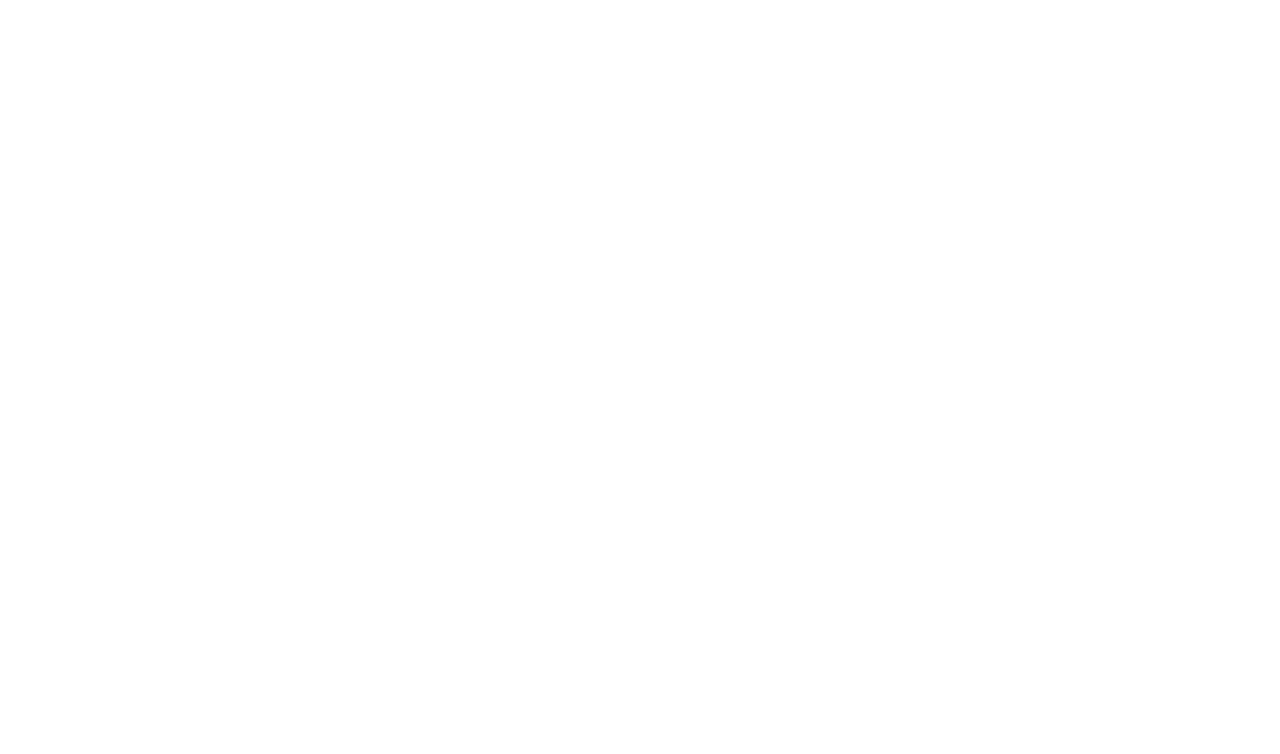
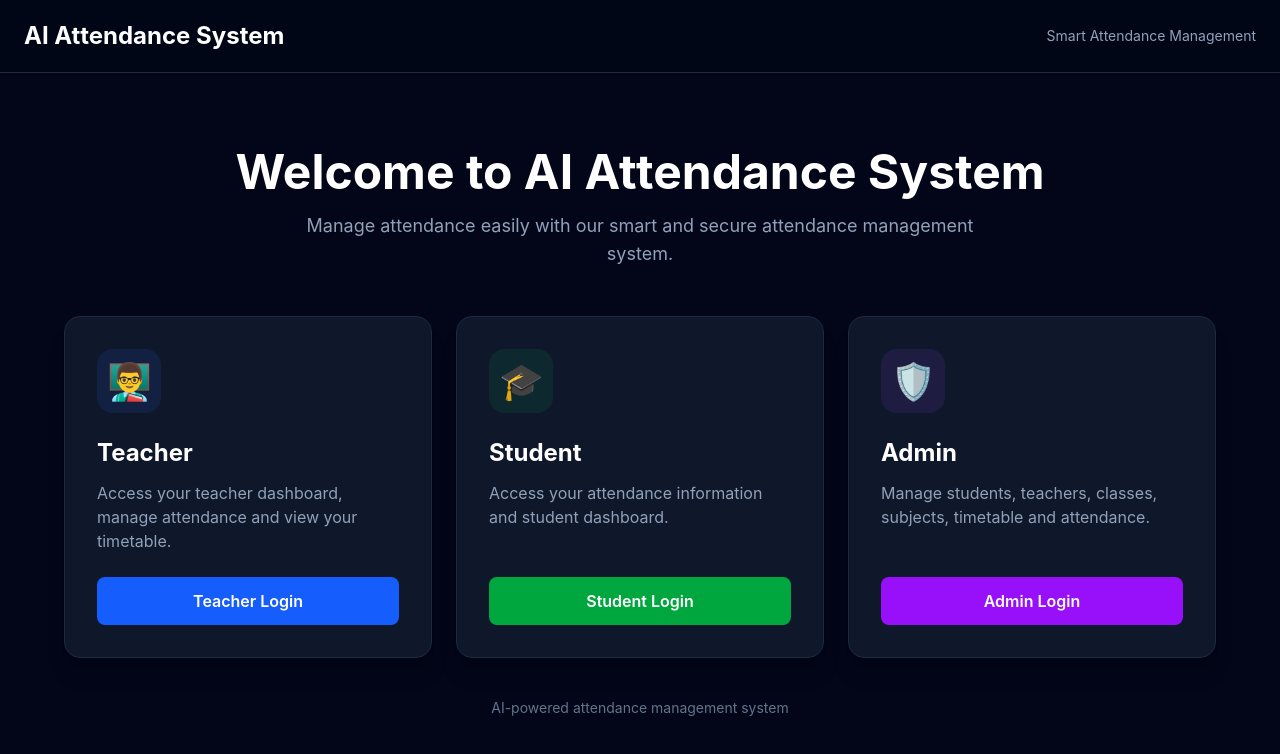
Before and after one commit to Manish-bashkheti/AI-Attendance-System, a React app in the folder frontend/: page / in a window 1280 px wide. Before the commit this address had no page. Shown: the top 754 px of the page. Built offline with nearby package versions, Linux system fonts and the light colour scheme; the HTML template or start-up script is replaced by a standard one.

Commit message:
Home page

```diff
--- a/frontend/src/App.jsx
+++ b/frontend/src/App.jsx
@@ -1,6 +1,13 @@
 import { BrowserRouter, Routes, Route } from "react-router-dom";
 
+// ==================== HOME ====================
+import Home from "./pages/Home";
+
+// ==================== AUTH ====================
 import Login from "./pages/Login";
+import TeacherLogin from "./pages/TeacherLogin";
+
+// ==================== ADMIN ====================
 import AdminDashboard from "./pages/AdminDashboard";
 import StudentManagement from "./pages/StudentManagement";
 import TeacherManagement from "./pages/TeacherManagement";
@@ -9,26 +16,39 @@
 import TimetableManagement from "./pages/TimetableManagement";
 import AttendanceManagement from "./pages/AttendanceManagement";
 
-import ProtectedRoute from "./components/ProtectedRoute";
-
+// ==================== TEACHER ====================
 import TeacherDashboard from "./pages/TeacherDashboard";
-import TeacherLogin from "./pages/TeacherLogin";
 import TeacherProfile from "./pages/TeacherProfile";
 import TeacherTimetable from "./pages/TeacherTimetable";
 import TeacherAttendance from "./pages/TeacherAttendance";
 
+// ==================== PROTECTED ROUTE ====================
+import ProtectedRoute from "./components/ProtectedRoute";
+
+
 function App() {
   return (
     <BrowserRouter>
+
       <Routes>
+
+        {/* ==================== HOME PAGE ==================== */}
+
+        <Route
+          path="/"
+          element={<Home />}
+        />
+
 
         {/* ==================== AUTH ==================== */}
 
+        {/* Admin Login */}
         <Route
           path="/login"
           element={<Login />}
         />
 
+        {/* Teacher Login */}
         <Route
           path="/teacher-login"
           element={<TeacherLogin />}
@@ -37,6 +57,7 @@
 
         {/* ==================== ADMIN ==================== */}
 
+        {/* Admin Dashboard */}
         <Route
           path="/admin"
           element={
@@ -46,6 +67,7 @@
           }
         />
 
+        {/* Student Management */}
         <Route
           path="/admin/students"
           element={
@@ -55,6 +77,7 @@
           }
         />
 
+        {/* Teacher Management */}
         <Route
           path="/admin/teachers"
           element={
@@ -64,6 +87,7 @@
           }
         />
 
+        {/* Class Management */}
         <Route
           path="/admin/classes"
           element={
@@ -73,6 +97,7 @@
           }
         />
 
+        {/* Subject Management */}
         <Route
           path="/admin/subjects"
           element={
@@ -82,6 +107,7 @@
           }
         />
 
+        {/* Timetable Management */}
         <Route
           path="/admin/timetable"
           element={
@@ -91,6 +117,7 @@
           }
         />
 
+        {/* Attendance Management */}
         <Route
           path="/admin/attendance"
           element={
@@ -103,6 +130,7 @@
 
         {/* ==================== TEACHER ==================== */}
 
+        {/* Teacher Dashboard */}
         <Route
           path="/teacher"
           element={
@@ -112,6 +140,7 @@
           }
         />
 
+        {/* Teacher Profile */}
         <Route
           path="/teacher/profile"
           element={
@@ -121,6 +150,7 @@
           }
         />
 
+        {/* Teacher Timetable */}
         <Route
           path="/teacher/timetable"
           element={
@@ -129,6 +159,8 @@
             </ProtectedRoute>
           }
         />
+
+        {/* Teacher Attendance */}
         <Route
           path="/teacher/attendance"
           element={
@@ -139,6 +171,7 @@
         />
 
       </Routes>
+
     </BrowserRouter>
   );
 }
--- /dev/null
+++ b/frontend/src/pages/Home.jsx
@@ -0,0 +1,138 @@
+import { useNavigate } from "react-router-dom";
+
+function Home() {
+    const navigate = useNavigate();
+
+    return (
+        <div className="min-h-screen bg-slate-950 text-white">
+
+            {/* Navbar */}
+            <nav className="border-b border-slate-800 bg-slate-950/90">
+                <div className="mx-auto flex max-w-7xl items-center justify-between px-6 py-5">
+
+                    <h1 className="text-2xl font-bold">
+                        AI Attendance System
+                    </h1>
+
+                    <span className="text-sm text-slate-400">
+                        Smart Attendance Management
+                    </span>
+
+                </div>
+            </nav>
+
+            {/* Hero */}
+            <main className="flex min-h-[calc(100vh-80px)] items-center justify-center px-6">
+
+                <div className="w-full max-w-6xl">
+
+                    <div className="mb-12 text-center">
+
+                        <h2 className="text-4xl font-bold md:text-5xl">
+                            Welcome to AI Attendance System
+                        </h2>
+
+                        <p className="mx-auto mt-4 max-w-2xl text-lg text-slate-400">
+                            Manage attendance easily with our smart and
+                            secure attendance management system.
+                        </p>
+
+                    </div>
+
+                    {/* Role Cards */}
+                    <div className="grid gap-6 md:grid-cols-3">
+
+                        {/* Teacher */}
+                        <div className="rounded-2xl border border-slate-800 bg-slate-900 p-8 shadow-xl transition duration-300 hover:-translate-y-2 hover:border-blue-500">
+
+                            <div className="mb-6 flex h-16 w-16 items-center justify-center rounded-2xl bg-blue-500/10 text-4xl">
+                                👨‍🏫
+                            </div>
+
+                            <h3 className="text-2xl font-bold">
+                                Teacher
+                            </h3>
+
+                            <p className="mt-3 min-h-[72px] text-slate-400">
+                                Access your teacher dashboard, manage
+                                attendance and view your timetable.
+                            </p>
+
+                            <button
+                                onClick={() => navigate("/teacher-login")}
+                                className="mt-6 w-full rounded-lg bg-blue-600 px-4 py-3 font-semibold transition hover:bg-blue-500"
+                            >
+                                Teacher Login
+                            </button>
+
+                        </div>
+
+
+                        {/* Student */}
+                        <div className="rounded-2xl border border-slate-800 bg-slate-900 p-8 shadow-xl transition duration-300 hover:-translate-y-2 hover:border-green-500">
+
+                            <div className="mb-6 flex h-16 w-16 items-center justify-center rounded-2xl bg-green-500/10 text-4xl">
+                                🎓
+                            </div>
+
+                            <h3 className="text-2xl font-bold">
+                                Student
+                            </h3>
+
+                            <p className="mt-3 min-h-[72px] text-slate-400">
+                                Access your attendance information and
+                                student dashboard.
+                            </p>
+
+                            <button
+                                onClick={() =>
+                                    alert("Student login will be available soon.")
+                                }
+                                className="mt-6 w-full rounded-lg bg-green-600 px-4 py-3 font-semibold transition hover:bg-green-500"
+                            >
+                                Student Login
+                            </button>
+
+                        </div>
+
+
+                        {/* Admin */}
+                        <div className="rounded-2xl border border-slate-800 bg-slate-900 p-8 shadow-xl transition duration-300 hover:-translate-y-2 hover:border-purple-500">
+
+                            <div className="mb-6 flex h-16 w-16 items-center justify-center rounded-2xl bg-purple-500/10 text-4xl">
+                                🛡️
+                            </div>
+
+                            <h3 className="text-2xl font-bold">
+                                Admin
+                            </h3>
+
+                            <p className="mt-3 min-h-[72px] text-slate-400">
+                                Manage students, teachers, classes, subjects,
+                                timetable and attendance.
+                            </p>
+
+                            <button
+                                onClick={() => navigate("/login")}
+                                className="mt-6 w-full rounded-lg bg-purple-600 px-4 py-3 font-semibold transition hover:bg-purple-500"
+                            >
+                                Admin Login
+                            </button>
+
+                        </div>
+
+                    </div>
+
+                    <p className="mt-10 text-center text-sm text-slate-500">
+                        AI-powered attendance management system
+                    </p>
+
+                </div>
+
+            </main>
+
+        </div>
+    );
+}
+
+export default Home;
```
Lines whose indentation alone changed are shown as unchanged.
